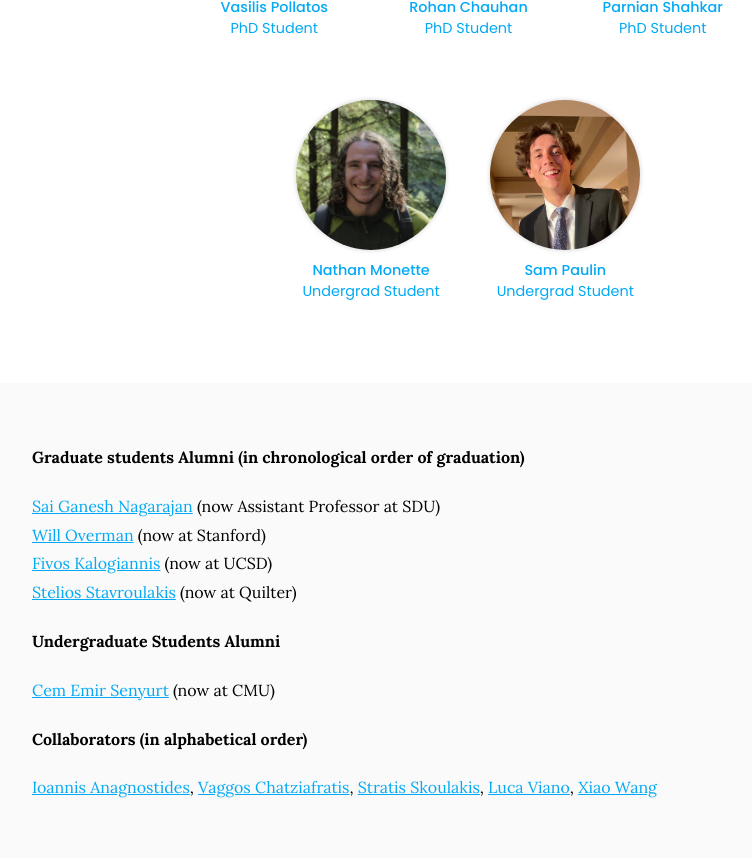
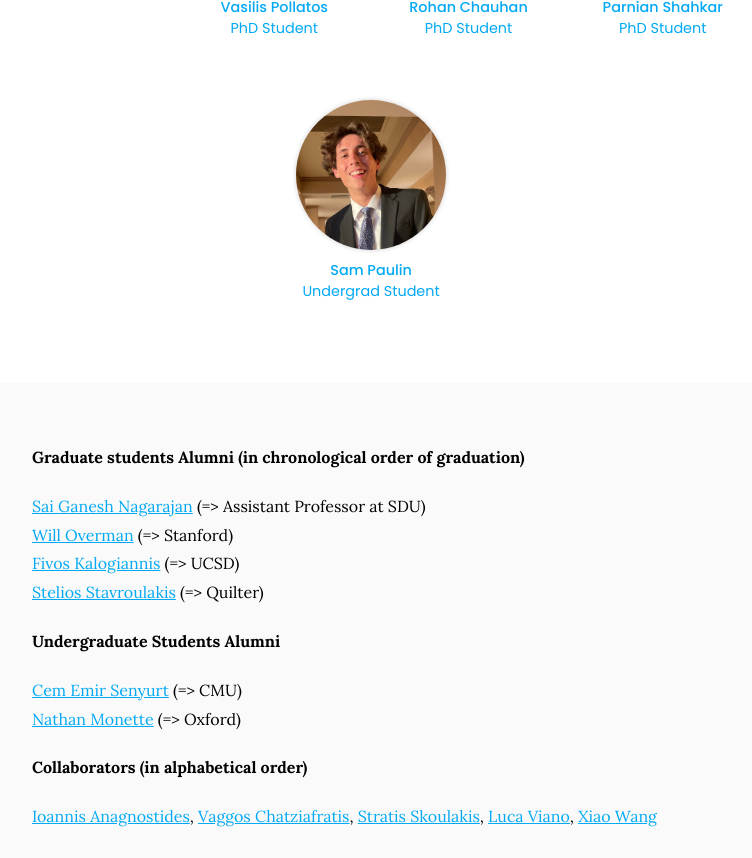
Before and after one commit to goallabuci/goallabuci.github.io, a Jekyll site: the page built from team/index.md, in a window 1280 px wide and 900 px high, scrolled down 1075 px, cut to the strip 0-858 px from the top of the window. Shown: the whole strip, without its empty margins (158-910 px from the left). Built offline with Jekyll 4.4.1, drawn with Linux system fonts in a browser that asks for light colours.

Commit message:
Update index.md

```diff
--- a/team/index.md
+++ b/team/index.md
@@ -21,7 +21,7 @@ nav:
       Principal Investigator
     </span></a>
 <br>
-&nbsp;&nbsp;&nbsp;&nbsp;&nbsp;&nbsp;&nbsp;&nbsp;&nbsp;&nbsp;&nbsp;&nbsp;&nbsp;&nbsp;&nbsp;&nbsp;&nbsp;&nbsp;&nbsp;&nbsp;&nbsp;&nbsp;&nbsp;&nbsp;&nbsp;&nbsp;&nbsp;&nbsp;&nbsp;&nbsp;&nbsp;&nbsp;<a href="https://scholar.google.com/citations?user=HW3mzYQAAAAJ&hl=en" class="portrait" style="--width: 150px">
+&nbsp;&nbsp;&nbsp;&nbsp;&nbsp;&nbsp;&nbsp;&nbsp;&nbsp;&nbsp;&nbsp;&nbsp;&nbsp;&nbsp;&nbsp;&nbsp;&nbsp;&nbsp;&nbsp;&nbsp;&nbsp;&nbsp;&nbsp;&nbsp;&nbsp;&nbsp;&nbsp;&nbsp;&nbsp;&nbsp;&nbsp;&nbsp;&nbsp;&nbsp;&nbsp;&nbsp;<a href="https://scholar.google.com/citations?user=HW3mzYQAAAAJ&hl=en" class="portrait" style="--width: 150px">
 <span class="portrait_image">
     <img
       src="/images/portraits/nicknewlast.png"
@@ -98,19 +98,6 @@ nav:
     <br/>
 
 &nbsp;&nbsp;&nbsp;&nbsp;&nbsp;&nbsp;&nbsp;&nbsp;&nbsp;&nbsp;&nbsp;&nbsp;&nbsp;&nbsp;&nbsp;&nbsp;&nbsp;&nbsp;&nbsp;&nbsp;&nbsp;&nbsp;&nbsp;&nbsp;&nbsp;&nbsp;&nbsp;&nbsp;&nbsp;&nbsp;&nbsp;&nbsp;&nbsp;&nbsp;&nbsp;&nbsp;&nbsp;&nbsp;&nbsp;&nbsp;&nbsp;&nbsp;&nbsp;&nbsp;&nbsp;&nbsp;&nbsp;&nbsp;&nbsp;&nbsp;&nbsp;&nbsp;&nbsp;&nbsp;&nbsp;&nbsp;&nbsp;
-<a href="https://nmonette.github.io" class="portrait" style="--width: 150px">
-<span class="portrait_image">
-    <img
-      src="/images/portraits/nathan.JPG"
-      onerror="this.src = '/images/placeholder.svg'; this.onerror = null;"
-      loading="lazy"
-      alt="Nathan Monette"
-    >
-  </span><span class="portrait_name">
-      Nathan Monette
-    </span><span class="portrait_description">
-      Undergrad Student
-    </span></a>
 <a href="" class="portrait" style="--width: 150px">
 <span class="portrait_image">
     <img
@@ -128,15 +115,15 @@ nav:
 {% include section.html %}
 <strong> Graduate students Alumni (in chronological order of graduation) </strong>
 
-[Sai Ganesh Nagarajan](https://sites.google.com/view/sgnagarajan/home) (now Assistant Professor at SDU) <br>
-[Will Overman](https://scholar.google.com/citations?user=B2XPxEkAAAAJ&hl=en) (now at Stanford) <br>
-[Fivos Kalogiannis](https://fivoskal.github.io/) (now at UCSD) <br>
-[Stelios Stavroulakis](https://steliostavroulakis.github.io/) (now at Quilter)
+[Sai Ganesh Nagarajan](https://sites.google.com/view/sgnagarajan/home) (=> Assistant Professor at SDU) <br>
+[Will Overman](https://scholar.google.com/citations?user=B2XPxEkAAAAJ&hl=en) (=> Stanford) <br>
+[Fivos Kalogiannis](https://fivoskal.github.io/) (=> UCSD) <br>
+[Stelios Stavroulakis](https://steliostavroulakis.github.io/) (=> Quilter)
 
 <strong> Undergraduate Students Alumni </strong> <br>
 
-[Cem Emir Senyurt](https://www.linkedin.com/in/cem-emir-senyurt-b8b770221/) (now at CMU) <br>
-
+[Cem Emir Senyurt](https://www.linkedin.com/in/cem-emir-senyurt-b8b770221/) (=> CMU) <br>
+[Nathan Monette](https://nmonette.github.io) (=> Oxford)<br>
 
 
 <strong> Collaborators (in alphabetical order)</strong>
```
